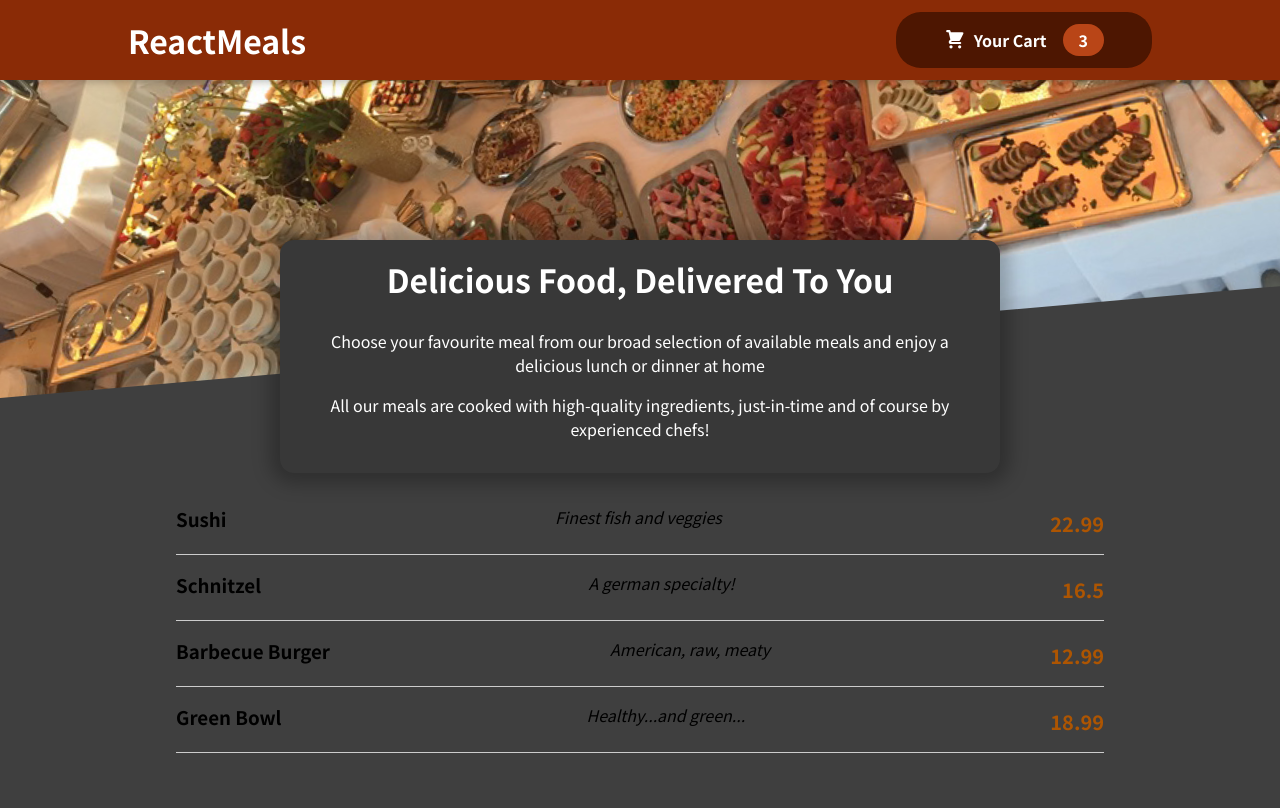
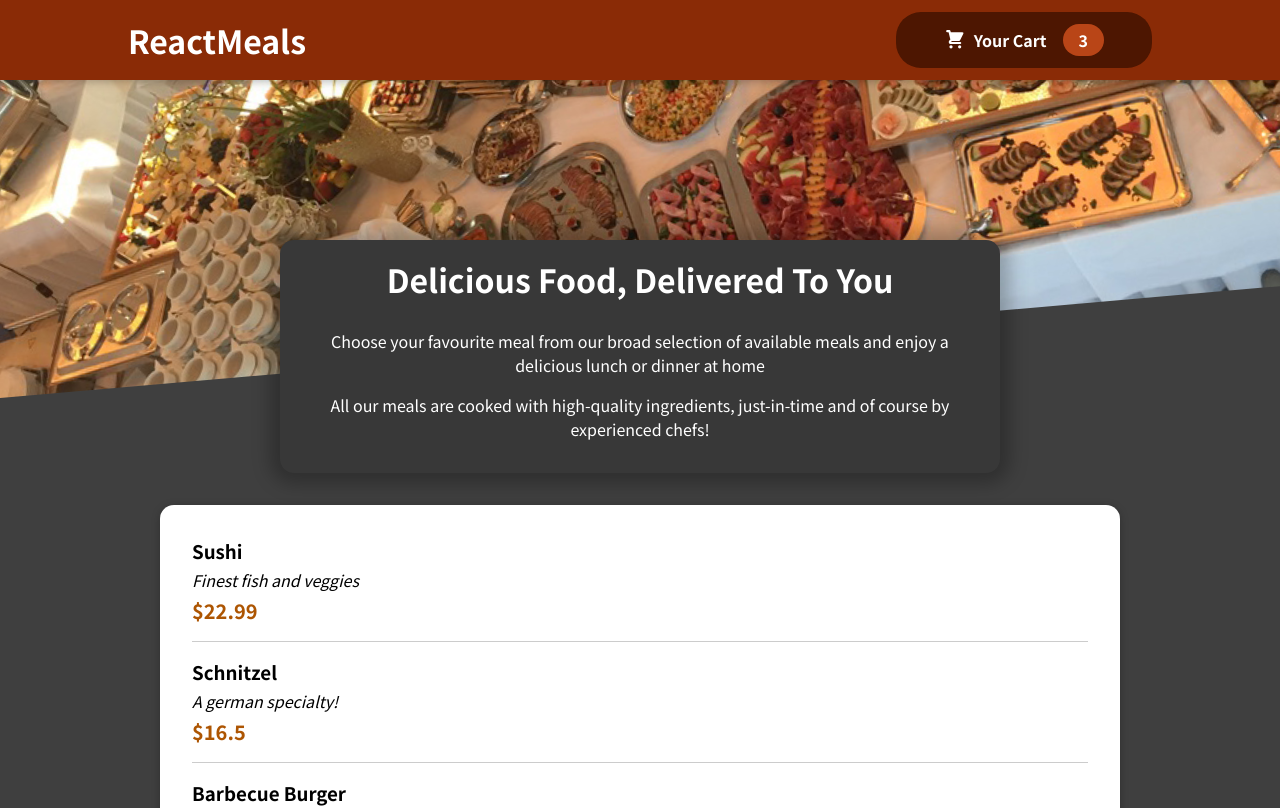
Before and after one commit to Smoopfrog/food-app, a React (Create React App) app: page / in a window 1280 px wide. Shown: the top 808 px of the page. Built offline with nearby package versions, Linux system fonts and the light colour scheme.

Commit message:
refactor mealItem component

```diff
--- a/src/components/Meals/AvailableMeals.js
+++ b/src/components/Meals/AvailableMeals.js
@@ -1,5 +1,6 @@
+import Card from "../UI/Card";
 import classes from "./AvailableMeals.module.css";
-import MealItem from "./MealItem";
+import MealItem from "./MealItem/MealItem";
 
 const DUMMY_MEALS = [
   {
@@ -31,6 +32,7 @@
 const AvailableMeals = () => {
   const mealsList = DUMMY_MEALS.map((meal) => (
     <MealItem
+      key={meal.id}
       name={meal.name}
       description={meal.description}
       price={meal.price}
@@ -39,7 +41,9 @@
 
   return (
     <section className={classes.meals}>
-      <ul>{mealsList}</ul>
+      <Card>
+        <ul>{mealsList}</ul>
+      </Card>
     </section>
   );
 };
--- a/src/components/Meals/MealItem.js
+++ /dev/null
@@ -1,13 +0,0 @@
-import classes from "./MealItem.module.css";
-
-const MealItem = (props) => {
-  return (
-    <li className={classes.meal}>
-      <h3>{props.name}</h3>
-      <span className={classes.description}>{props.description}</span>
-      <span className={classes.price}>{props.price}</span>
-    </li>
-  );
-};
-
-export default MealItem;
--- /dev/null
+++ b/src/components/Meals/MealItem/MealItem.js
@@ -0,0 +1,20 @@
+import classes from "./MealItem.module.css";
+
+const MealItem = (props) => {
+  const price = `$${props.price}`
+
+  return (
+    <li className={classes.meal}>
+      <div>
+        <h3>{props.name}</h3>
+        <div className={classes.description}>{props.description}</div>
+        <div className={classes.price}>{price}</div>
+      </div>
+      <div>
+
+      </div>
+    </li>
+  );
+};
+
+export default MealItem;
```
Also changed, not shown: src/components/Meals/MealItem/MealItem.module.css (renamed from src/components/Meals/MealItem.module.css), src/components/Meals/MealItem/MealItemForm.js (added).
